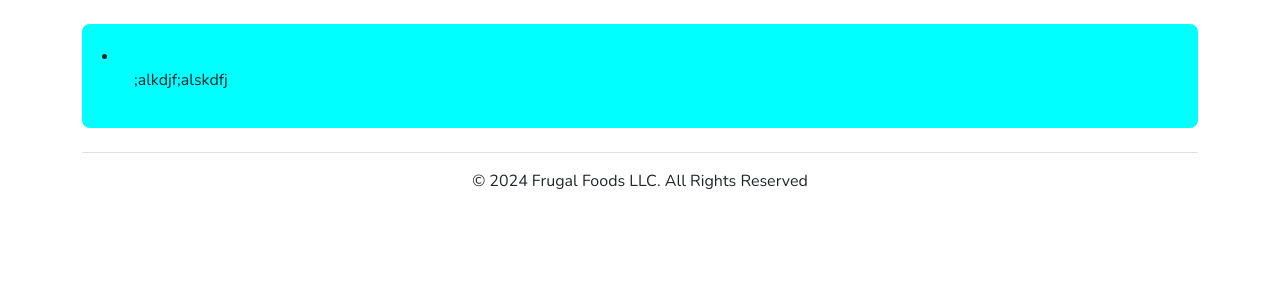
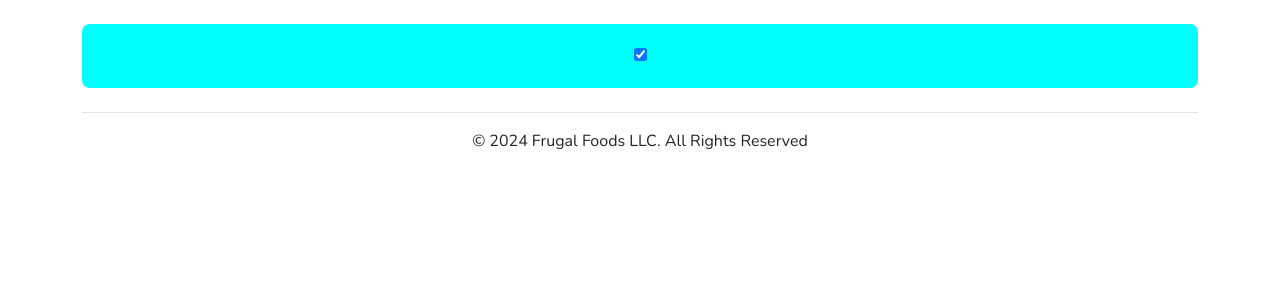
Before and after one commit to STEAM-Center-NYC/10038-Aggregating-Delivery-Service-Prices-To-Determine-The-Best-Deal, a Flask app: page /cart in a window 1280 px wide. Shown: the part 72-372 px from the top of the page. Run offline with Flask 3, Linux system fonts and the light colour scheme.

Commit message:
Made changes into cart

```diff
--- a/static/styles.css
+++ b/static/styles.css
@@ -71,6 +71,10 @@ body{
     border-radius: 8px;
 }
 
+.item_des{
+    float: center;
+}
+
 /* Mobile Implementation */
 @media screen and (max-width: 480px){
     /* Template Page */
--- a/templates/cart.jinja
+++ b/templates/cart.jinja
@@ -3,12 +3,10 @@
 
 <main class="container">
     <br>
-    <div id='cart_box'>
-        <li>
-            <ul>
-                ;alkdjf;alskdfj
-            </ul>
-        </li>
+    <div id='cart_box' class="text-center">
+        <div>
+            <input type="checkbox" checked>
+        </div>
     </div>
 </main>
 
```
